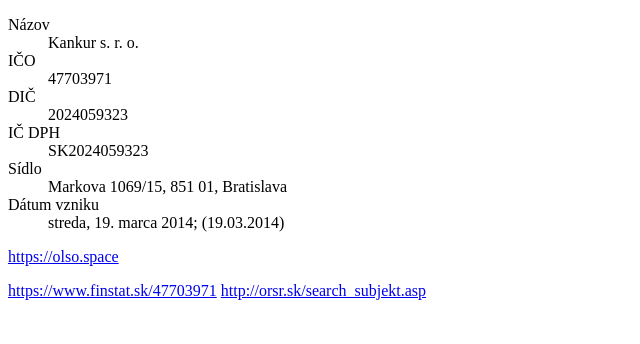
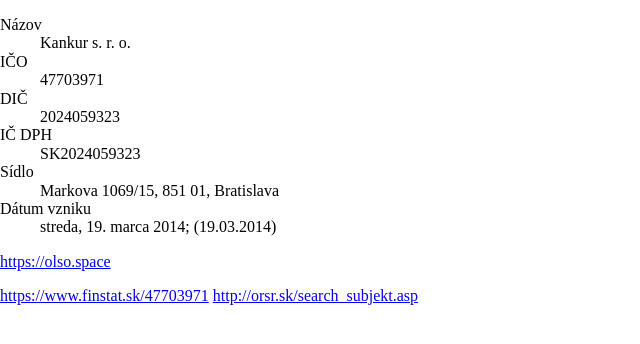
Before and after one commit to olso/kankur.xyz, a website: page index.html in a window 1280 px wide. Shown: the whole page, without its empty margins (0-640 px from the left). Drawn offline with nearby package versions, Linux system fonts and the light colour scheme.

Commit message:
normalize

```diff
--- a/index.html
+++ b/index.html
@@ -4,6 +4,7 @@
 <head>
   <meta charset="utf-8" />
   <title>Kankur</title>
+  <link rel="stylesheet" href="https://cdnjs.cloudflare.com/ajax/libs/normalize/8.0.0/normalize.min.css">
 </head>
 
 <body>
```
